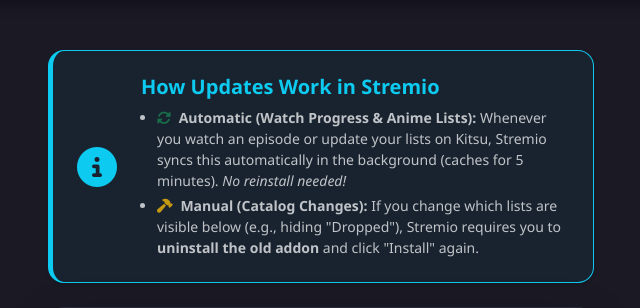
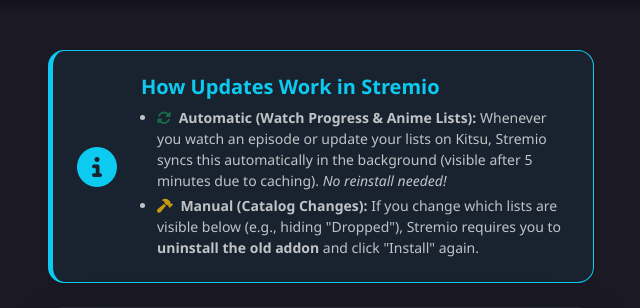
Before and after one commit to mralanbourne/kitsu-stremio-addon, a Python web app: template templates/configure.html in a window 1280 px wide. Shown: the part 50-358 px from the top of the page, without its empty margins (319-959 px from the left). Run offline with Jinja, Linux system fonts and the light colour scheme; the template is opened without the code that fills it, so the values that code supplies are empty.

Commit message:
Update configure.html

```diff
--- a/templates/configure.html
+++ b/templates/configure.html
@@ -26,7 +26,7 @@
         <div>
             <h5 class="alert-heading fw-bold mb-2 text-info">How Updates Work in Stremio</h5>
             <ul class="mb-0 small opacity-75 ps-3">
-                <li class="mb-1"><strong><i class="fa-solid fa-rotate text-success me-1"></i> Automatic (Watch Progress & Anime Lists):</strong> Whenever you watch an episode or update your lists on Kitsu, Stremio syncs this automatically in the background (caches for 5 minutes). <em>No reinstall needed!</em></li>
+                <li class="mb-1"><strong><i class="fa-solid fa-rotate text-success me-1"></i> Automatic (Watch Progress & Anime Lists):</strong> Whenever you watch an episode or update your lists on Kitsu, Stremio syncs this automatically in the background (visible after 5 minutes due to caching). <em>No reinstall needed!</em></li>
                 <li><strong><i class="fa-solid fa-hammer text-warning me-1"></i> Manual (Catalog Changes):</strong> If you change which lists are visible below (e.g., hiding "Dropped"), Stremio requires you to <strong>uninstall the old addon</strong> and click "Install" again.</li>
             </ul>
         </div>
```
